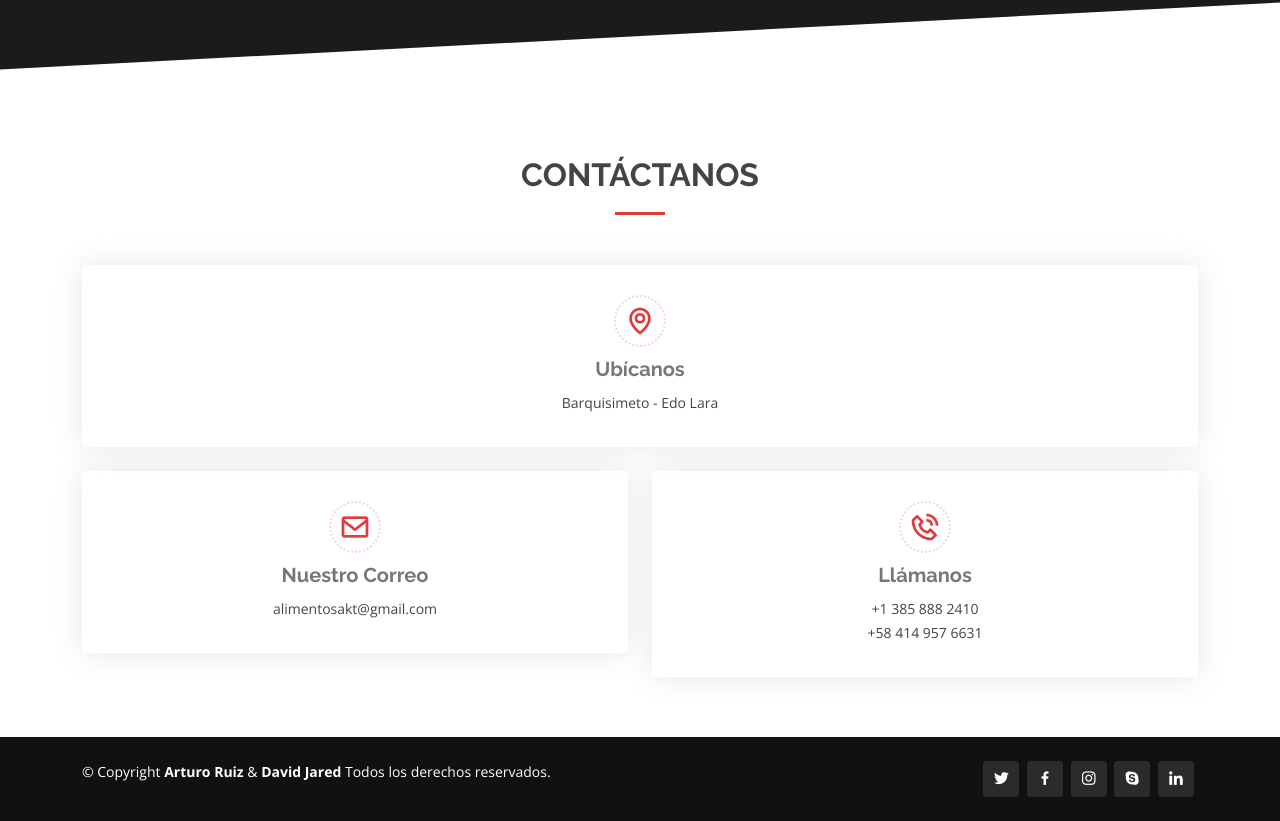
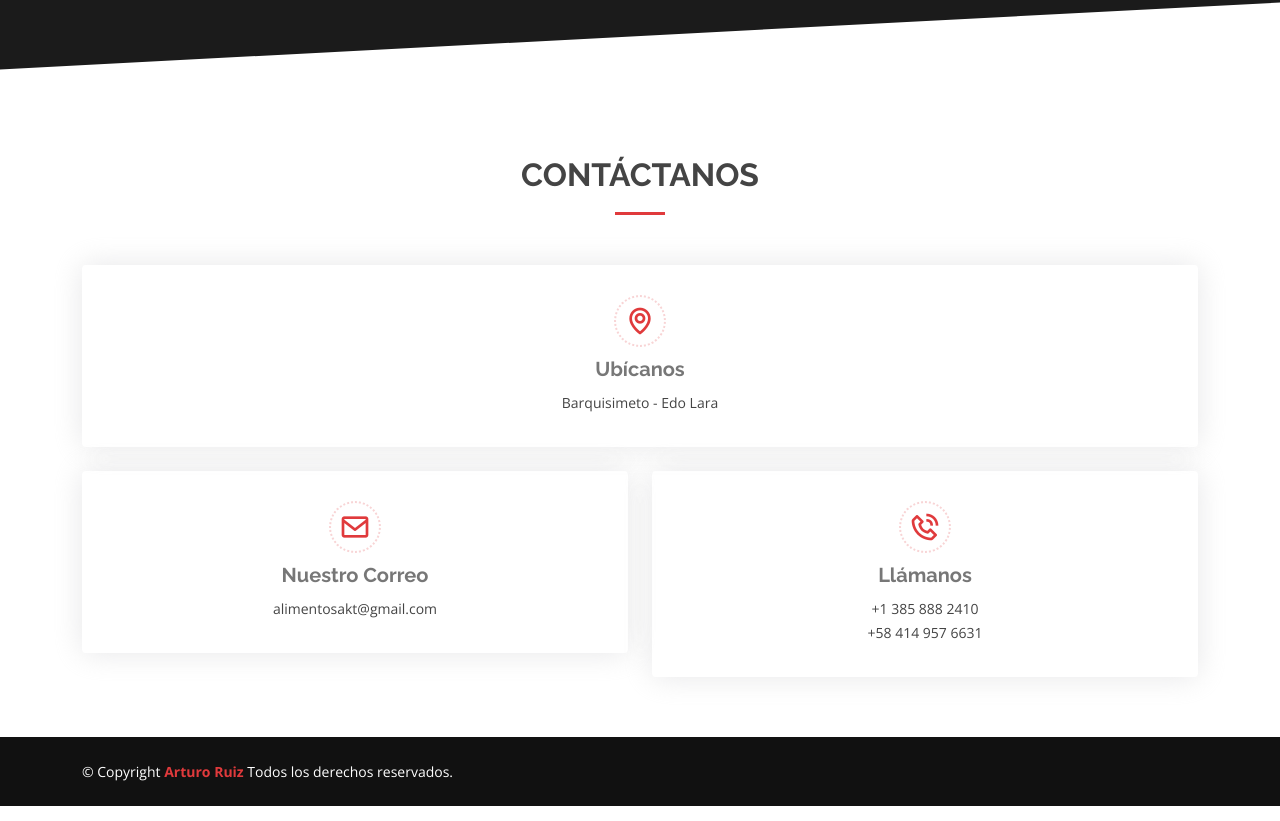
Before and after one commit to AKT-Alimentos/Website, a plain HTML site: page index.html in a window 1280 px wide. Shown: the part 2997-3818 px from the top of the page. Drawn offline with nearby package versions, Linux system fonts and the light colour scheme.

Commit message:
Copyright Arturo Ruiz Ready Now

```diff
--- a/index.html
+++ b/index.html
@@ -613,16 +613,16 @@
 
       <div class="me-md-auto text-center text-md-start">
         <div class="copyright">
-          &copy; Copyright <strong><span>Arturo Ruiz</span></strong> & <strong><span>David Jared</span></strong> Todos los derechos reservados.
+          &copy; Copyright <strong><span> <a href="https://api.whatsapp.com/send?phone=584127618486&text=Hola%20Arturo!" target="_blank">Arturo Ruiz</a></span></strong> Todos los derechos reservados.
         </div>
       </div>
-      <div class="social-links text-center text-md-end pt-3 pt-md-0">
+      <!-- <div class="social-links text-center text-md-end pt-3 pt-md-0">
         <a href="#" class="twitter"><i class="bx bxl-twitter"></i></a>
         <a href="#" class="facebook"><i class="bx bxl-facebook"></i></a>
         <a href="#" class="instagram"><i class="bx bxl-instagram"></i></a>
         <a href="#" class="google-plus"><i class="bx bxl-skype"></i></a>
         <a href="#" class="linkedin"><i class="bx bxl-linkedin"></i></a>
-      </div>
+      </div> -->
     </div>
   </footer><!-- End Footer -->
 
```
